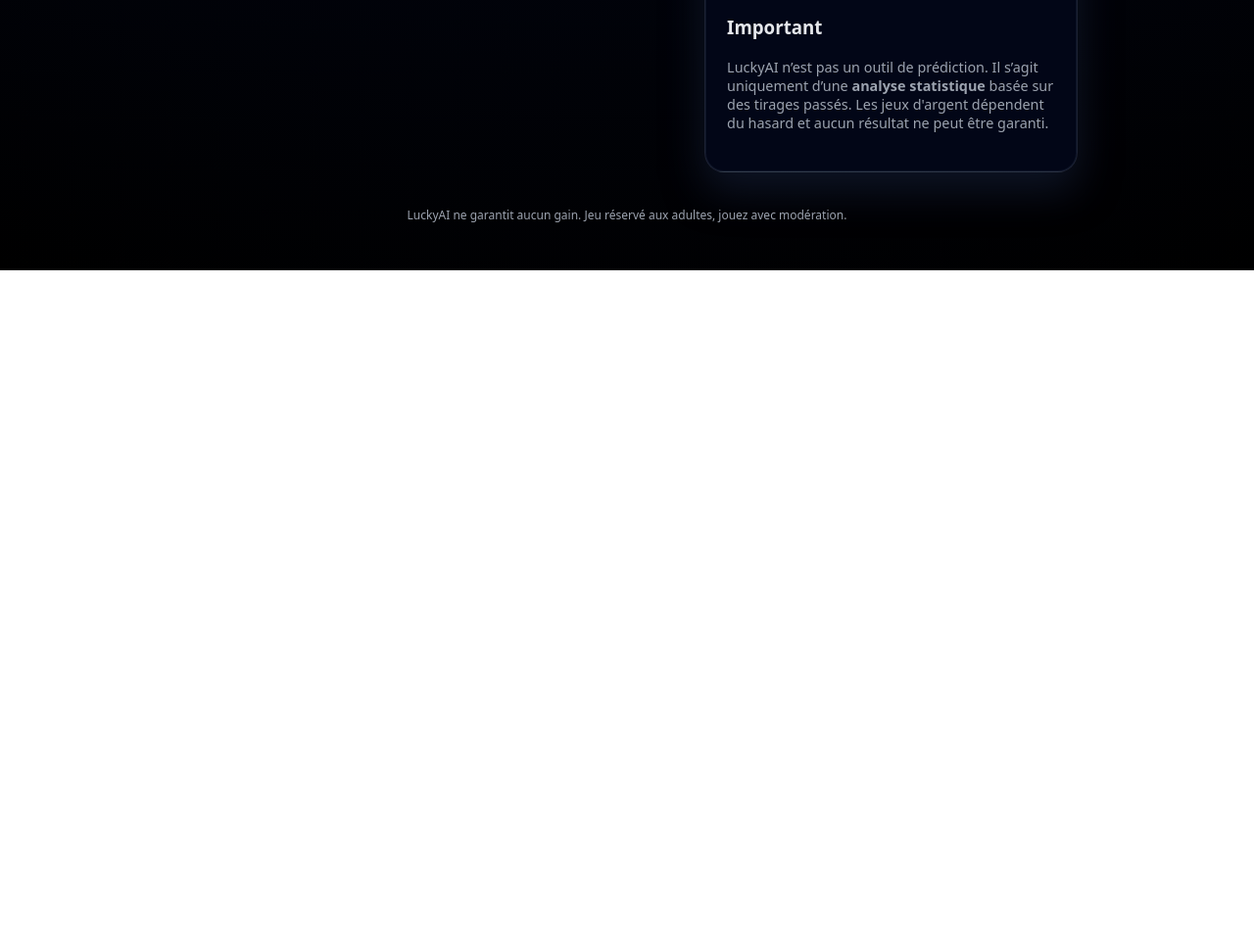
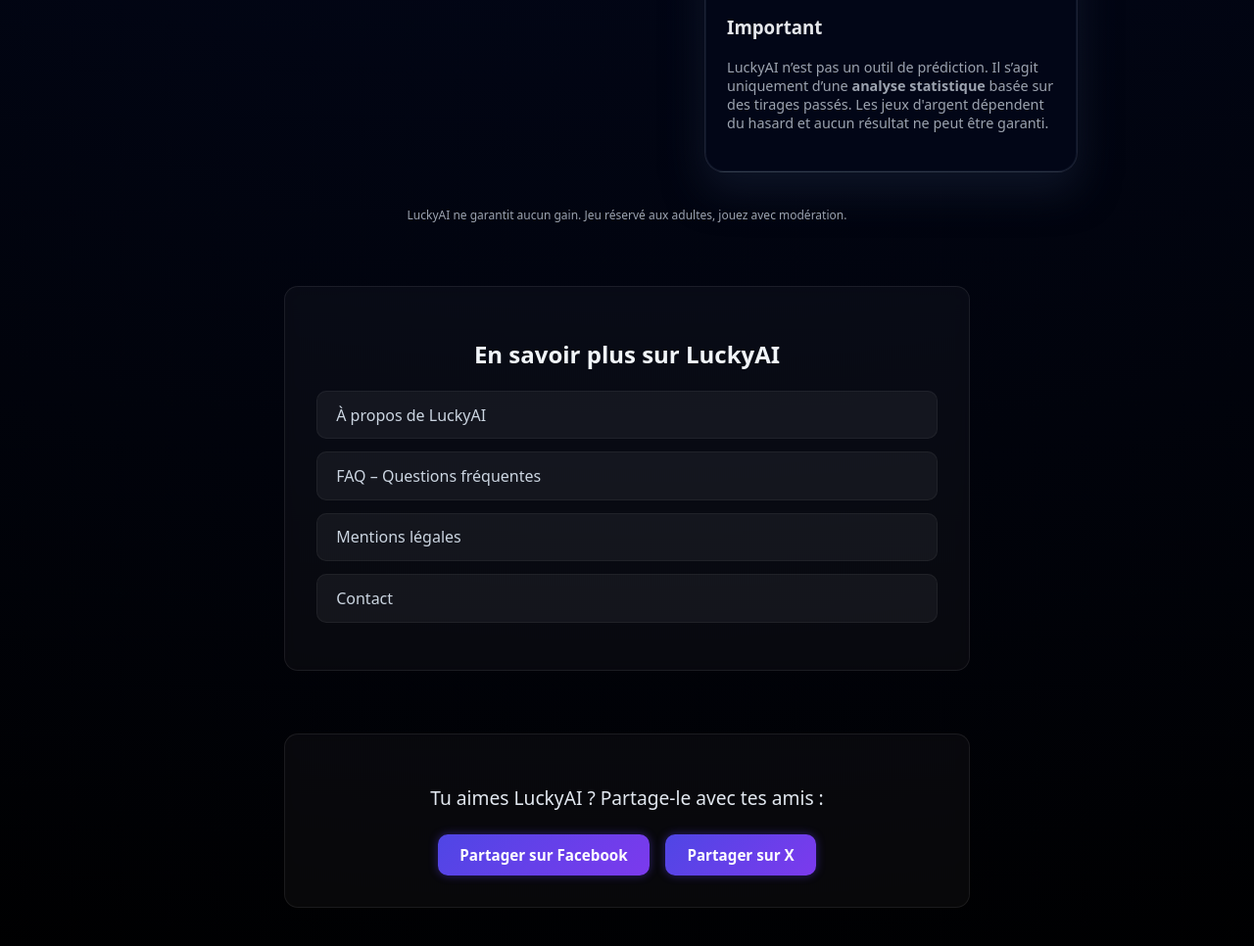
Before and after one commit to changetheworld06/luckyai, a plain HTML site: page frontend/index.html in a window 1280 px wide. Shown: the part 1627-2593 px from the top of the page at 98% size. Before the commit the page ends 1903 px from the top, so only its background shows below. Drawn offline with Linux system fonts and the light colour scheme; a script that the page names is missing.

Commit message:
Ajout section partage + liens internes avec nouveau CSS

```diff
--- a/frontend/index.html
+++ b/frontend/index.html
@@ -4,8 +4,8 @@
     <meta charset="UTF-8" />
     <meta name="viewport" content="width=device-width, initial-scale=1" />
 
-    <title>LuckyAI – Générateur de grilles Loto & Euromillions optimisées</title>
-    <meta name="description" content="LuckyAI analyse les tirages historiques réels du Loto et de l’Euromillions pour générer des grilles optimisées grâce à l’intelligence statistique. Aucun résultat garanti, uniquement de la data.">
+    <title>LuckyAI – Générateur de grilles Loto & Euromillions optimisées par la data</title>
+    <meta name="description" content="LuckyAI analyse les tirages historiques du Loto et de l’Euromillions pour générer des grilles optimisées grâce à la data. Aucun gain n’est garanti.">
     <meta name="keywords" content="Loto, Euromillions, tirages, intelligence artificielle, statistiques, algorithme, générateur numéros, LuckyAI">
     <meta name="robots" content="index, follow">
     <meta name="author" content="LuckyAI">
@@ -526,6 +526,97 @@
       color: var(--muted);
       border: 1px solid rgba(148, 163, 184, 0.6);
     }
+
+    /* ===== SECTION PARTAGE ===== */
+.share {
+  margin: 3rem auto;
+  padding: 2rem;
+  background: rgba(255, 255, 255, 0.03);
+  border: 1px solid rgba(255, 255, 255, 0.08);
+  border-radius: 14px;
+  max-width: 700px;
+  text-align: center;
+  backdrop-filter: blur(6px);
+}
+
+.share p {
+  font-size: 1.2rem;
+  font-weight: 500;
+  color: #e2e8f0;
+  margin-bottom: 1.5rem;
+}
+
+.share-buttons {
+  display: flex;
+  gap: 1rem;
+  justify-content: center;
+  flex-wrap: wrap;
+}
+
+.share-buttons a {
+  padding: 0.7rem 1.4rem;
+  border-radius: 10px;
+  text-decoration: none;
+  font-weight: 600;
+  transition: 0.25s ease;
+  font-size: 0.95rem;
+  color: white;
+  background: linear-gradient(135deg, #4f46e5, #7c3aed, #ec4899);
+  background-size: 200% 200%;
+  box-shadow: 0 0 10px rgba(100, 70, 255, 0.4);
+}
+
+.share-buttons a:hover {
+  background-position: 100% 0;
+  box-shadow: 0 0 18px rgba(236, 72, 153, 0.7);
+  transform: translateY(-2px);
+}
+
+/* ===== SECTION LIENS INTERNES ===== */
+.internal-links {
+  margin: 4rem auto;
+  max-width: 700px;
+  padding: 2rem;
+  background: rgba(255, 255, 255, 0.03);
+  border: 1px solid rgba(255, 255, 255, 0.08);
+  border-radius: 14px;
+  backdrop-filter: blur(6px);
+}
+
+.internal-links h2 {
+  text-align: center;
+  font-size: 1.5rem;
+  color: #f1f5f9;
+  margin-bottom: 1.3rem;
+  font-weight: 600;
+}
+
+.internal-links ul {
+  list-style: none;
+  padding: 0;
+  display: flex;
+  flex-direction: column;
+  gap: 0.8rem;
+}
+
+.internal-links li a {
+  display: block;
+  padding: 0.8rem 1.2rem;
+  background: rgba(255, 255, 255, 0.05);
+  border-radius: 10px;
+  text-decoration: none;
+  color: #cbd5e1;
+  font-size: 1rem;
+  border: 1px solid rgba(255, 255, 255, 0.05);
+  transition: 0.25s ease;
+}
+
+.internal-links li a:hover {
+  color: #ffffff;
+  background: rgba(255, 255, 255, 0.12);
+  transform: translateY(-2px);
+  box-shadow: 0 0 12px rgba(79, 70, 229, 0.4);
+}
   </style>
 </head>
 <body>
@@ -665,6 +756,22 @@
     <footer class="footer">
       LuckyAI ne garantit aucun gain. Jeu réservé aux adultes, jouez avec modération.
     </footer>
+    <section class="internal-links">
+      <h2>En savoir plus sur LuckyAI</h2>
+      <ul>
+        <li><a href="/a-propos.html">À propos de LuckyAI</a></li>
+        <li><a href="/faq.html">FAQ – Questions fréquentes</a></li>
+        <li><a href="/mentions-legales.html">Mentions légales</a></li>
+        <li><a href="/contact.html">Contact</a></li>
+      </ul>
+    </section>
+    <section class="share">
+      <p>Tu aimes LuckyAI ? Partage-le avec tes amis :</p>
+      <div class="share-buttons">
+        <a href="https://www.facebook.com/sharer/sharer.php?u=https://www.luckyai.fr" target="_blank" rel="noopener noreferrer">Partager sur Facebook</a>
+        <a href="https://twitter.com/intent/tweet?url=https://www.luckyai.fr&text=Découvre LuckyAI, un générateur de grilles Loto & Euromillions optimisées par la data" target="_blank" rel="noopener noreferrer">Partager sur X</a>
+      </div>
+    </section>
   </main>
 
   <script>
@@ -739,7 +846,14 @@
       gtag("js", new Date());
       gtag("config", "G-VGN26YL2RJ");
     };
-  }
+
+      // ---------- Google AdSense ----------
+  const adsScript = document.createElement("script");
+  adsScript.src = "https://pagead2.googlesyndication.com/pagead/js/adsbygoogle.js?client=ca-pub-2161270640127476";
+  adsScript.async = true;
+  adsScript.crossOrigin = "anonymous";
+  document.head.appendChild(adsScript);
+}
 
     // Références DOM
     const btnLoto = document.getElementById("btn-loto");
```
